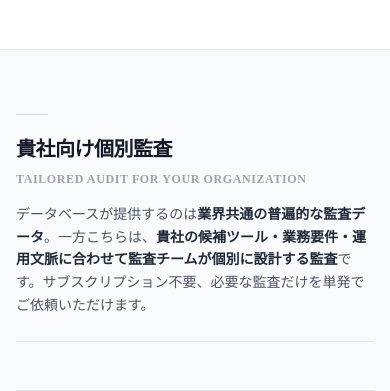
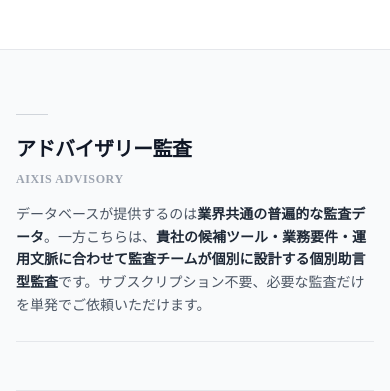
Before and after one commit to Aixis-official/Aixis-, a FastAPI app: template src/aixis_web/templates/public/pricing.html in a window 390 px wide. Shown: the part 2918-3309 px from the top of the page. Run offline with FastAPI, Linux system fonts and the light colour scheme; the template is opened without the code that fills it, so the values that code supplies are empty; parts of the project's set-up code (start-up, migrations or seed data) failed here and were passed over; some libraries are stand-ins or nearby versions; some web fonts are replaced.

Commit message:
Rename to Aixis Advisory, hide EN switcher, fix GSC indexing
- Rename "貴社向け個別監査" → "アドバイザリー監査 / Aixis Advisory"
  on landing, pricing, independence, transparency. Positions the
  service as a proper product name, not a descriptor.
- Hide JA/EN language switcher UI in platform base.html (desktop
  nav, mobile drawer, hreflang-en) and disable en_alternate in
  pages.py. Backend /en routes preserved behind Jinja comments so
  the English phase can be re-enabled without rework.
- Mark /en pages noindex,nofollow via base_en.html so Google does
  not surface the half-finished English localization.
- Fix /en landing foundingDate 2024 → 2026-04.
- Add Cache-Control: public, max-age=3600, must-revalidate for
  public HTML pages in SecurityMiddleware so Googlebot always
  revalidates on re-indexing requests (resolves GSC "インデックス
  登録リクエストの送信中に問題が発生しました").
- Bump og:image cache-buster to v=20260412 so social/search
  crawlers refetch the fresh OGP image.

Co-Authored-By: Claude Opus 4.6 <noreply@anthropic.com>

```diff
--- a/src/aixis_web/app.py
+++ b/src/aixis_web/app.py
@@ -229,6 +229,13 @@ class SecurityMiddleware(BaseHTTPMiddleware):
             # Prevent browser caching of authenticated API responses
             response.headers["Cache-Control"] = "no-store, no-cache, must-revalidate"
             response.headers["Pragma"] = "no-cache"
+        elif not path.startswith(("/admin", "/dashboard", "/mypage", "/login", "/logout", "/reset-password", "/forgot-password", "/invite", "/api")):
+            # Public HTML pages — short CDN cache with must-revalidate so Googlebot
+            # always re-validates freshness on re-indexing requests, but human users
+            # still benefit from 1-hour edge caching.
+            response.headers.setdefault(
+                "Cache-Control", "public, max-age=3600, must-revalidate"
+            )
 
         # --- CSRF cookie (set on every response if not already present) ---
         if _CSRF_COOKIE not in request.cookies:
--- a/src/aixis_web/templates/base.html
+++ b/src/aixis_web/templates/base.html
@@ -28,7 +28,9 @@
     {% block canonical %}{% endblock %}
     <link rel="alternate" hreflang="ja" href="https://platform.aixis.jp{{ request.path }}">
     <link rel="alternate" hreflang="x-default" href="https://platform.aixis.jp{{ request.path }}">
-    {% if en_alternate %}<link rel="alternate" hreflang="en" href="https://platform.aixis.jp{{ en_alternate }}">{% endif %}
+    {# English localization is currently disabled. Re-enable by restoring en_alternate context in pages.py.
+       {% if en_alternate %}<link rel="alternate" hreflang="en" href="https://platform.aixis.jp{{ en_alternate }}">{% endif %}
+    #}
     <!-- OGP -->
     <meta property="og:site_name" content="株式会社Aixis">
     <meta property="og:locale" content="ja_JP">
@@ -37,7 +39,7 @@
     <meta property="og:type" content="website">
     <meta property="og:url" content="https://platform.aixis.jp{{ request.path }}">
     <meta property="og:description" content="Aixis（アイクシス） — AIツールを独立した5軸監査で定量評価。企業のAIツール選定をデータで支援する独立系AI監査プラットフォーム。">
-    <meta property="og:image" content="https://platform.aixis.jp/static/img/og/aixis-platform-ogp.png">
+    <meta property="og:image" content="https://platform.aixis.jp/static/img/og/aixis-platform-ogp.png?v=20260412">
     <meta property="og:image:alt" content="Aixis AI監査プラットフォーム — 独立した5軸でAIを監査する。">
     <meta property="og:image:type" content="image/png">
     <meta property="og:image:width" content="1200">
@@ -45,7 +47,7 @@
     <meta name="twitter:card" content="summary_large_image">
     <meta name="twitter:title" content="{{ title | default('Aixis') }} - Aixis AI監査プラットフォーム">
     <meta name="twitter:description" content="Aixis（アイクシス） — AIツールを独立した5軸監査で定量評価。企業のAIツール選定をデータで支援。">
-    <meta name="twitter:image" content="https://platform.aixis.jp/static/img/og/aixis-platform-ogp.png">
+    <meta name="twitter:image" content="https://platform.aixis.jp/static/img/og/aixis-platform-ogp.png?v=20260412">
     <meta name="twitter:image:alt" content="Aixis AI監査プラットフォーム — 独立した5軸でAIを監査する。">
     {% endblock %}
     {% block structured_data %}{% endblock %}
@@ -200,6 +202,7 @@
                 <div class="flex items-center gap-2">
                     <!-- Auth links (desktop) -->
                     <div class="hidden md:flex items-center gap-2">
+                        {# English localization is currently disabled — UI hidden, backend routes preserved.
                         {% if en_alternate %}
                         <a href="{{ en_alternate }}"
                            class="px-2.5 py-1.5 text-[11px] font-semibold tracking-[0.1em] uppercase text-gray-500 hover:text-gray-900 border border-gray-200 hover:border-gray-400 rounded-sm transition-colors duration-150"
@@ -209,6 +212,7 @@
                             EN
                         </a>
                         {% endif %}
+                        #}
                         {% if user %}
                         <a href="{% if user.role in ('admin', 'analyst', 'auditor') %}/dashboard{% else %}/mypage{% endif %}"
                            class="px-4 py-1.5 text-sm font-semibold text-white bg-aixis-500 hover:bg-aixis-600 rounded-lg shadow-sm transition-all duration-150">
@@ -308,6 +312,7 @@
                 監査プロトコル
             </a>
 
+            {# English localization is currently disabled — mobile drawer UI hidden, backend routes preserved.
             {% if en_alternate %}
             <div class="mx-3 mt-4 pt-4 border-t border-gray-200">
                 <a href="{{ en_alternate }}"
@@ -318,6 +323,7 @@
                 </a>
             </div>
             {% endif %}
+            #}
 
             <!-- Auth section -->
             <div class="mx-3 mt-4 pt-4 border-t border-gray-200">
--- a/src/aixis_web/templates/public/en/base_en.html
+++ b/src/aixis_web/templates/public/en/base_en.html
@@ -4,7 +4,8 @@
     <meta charset="UTF-8">
     <meta name="viewport" content="width=device-width, initial-scale=1.0, maximum-scale=5.0">
     <meta name="author" content="Aixis">
-    {% block meta_robots %}<meta name="robots" content="index, follow, max-image-preview:large, max-snippet:-1, max-video-preview:-1">{% endblock %}
+    {# English pages are temporarily behind noindex until the full English localization phase ships. #}
+    {% block meta_robots %}<meta name="robots" content="noindex, nofollow">{% endblock %}
     {% block meta_description %}{% endblock %}
     {% block page_title_tag %}<title>{{ title | default("Aixis") }} — Independent AI Audit Platform</title>{% endblock %}
 
@@ -77,7 +78,9 @@
                     </a>
                 </div>
                 <div class="flex items-center gap-3">
+                    {# English localization is currently disabled site-wide — 日本語 switcher hidden for consistency.
                     <a href="{{ ja_alternate | default('/') }}" class="text-xs text-gray-500 hover:text-gray-900 tracking-wide" lang="ja" hreflang="ja">日本語</a>
+                    #}
                 </div>
             </div>
         </div>
--- a/src/aixis_web/templates/public/en/landing.html
+++ b/src/aixis_web/templates/public/en/landing.html
@@ -17,7 +17,7 @@
 
 {% block structured_data %}
 <script type="application/ld+json">
-{"@context":"https://schema.org","@type":"Organization","name":"Aixis","alternateName":"株式会社Aixis","url":"https://aixis.jp/","logo":"https://platform.aixis.jp/static/img/Aixis-logo-final.png","description":"Independent AI audit platform for the Japanese enterprise market.","foundingDate":"2024","areaServed":"JP","sameAs":["https://platform.aixis.jp/"]}
+{"@context":"https://schema.org","@type":"Organization","name":"Aixis","alternateName":"株式会社Aixis","url":"https://aixis.jp/","logo":"https://platform.aixis.jp/static/img/Aixis-logo-final.png","description":"Independent AI audit platform for the Japanese enterprise market.","foundingDate":"2026-04","areaServed":"JP","sameAs":["https://platform.aixis.jp/"]}
 </script>
 {% endblock %}
 
--- a/src/aixis_web/templates/public/independence.html
+++ b/src/aixis_web/templates/public/independence.html
@@ -199,7 +199,7 @@
                         評価対象のベンダーから紹介手数料、広告費、掲載料、その他いかなる名目の報酬も受け取りません。
                     </p>
                     <p class="mt-4 text-xs text-slate-500">
-                        収益源は、普遍的な監査データへのサブスクリプション契約と、貴社向け個別監査の受託のみです。
+                        収益源は、普遍的な監査データへのサブスクリプション契約と、アドバイザリー監査の受託のみです。
                     </p>
                 </div>
             </div>
--- a/src/aixis_web/templates/public/pricing.html
+++ b/src/aixis_web/templates/public/pricing.html
@@ -3,7 +3,7 @@
 {% set page_bg = 'page-bg-pure-white' %}
 
 {% block meta_description %}
-<meta name="description" content="Aixis AI監査プラットフォームの料金プラン。業界横断の普遍的な監査データに常時アクセスできるサブスクリプションと、貴社固有の文脈に合わせて個別設計する監査の両方をご用意。14日間無料トライアルあり。">
+<meta name="description" content="Aixis AI監査プラットフォームの料金プラン。業界横断の普遍的な監査データに常時アクセスできるサブスクリプションと、貴社固有の文脈に合わせて個別設計するアドバイザリー監査の両方をご用意。14日間無料トライアルあり。">
 {% endblock %}
 
 {% block meta_keywords %}
@@ -285,9 +285,9 @@
     <div class="max-w-4xl mx-auto px-4 sm:px-6 lg:px-8 py-16 sm:py-20">
         <div class="section-line"></div>
         <div class="mb-12">
-            <h2 class="text-xl sm:text-2xl font-bold font-serif text-gray-900 tracking-tight">貴社向け個別監査</h2>
-            <p class="mt-2 text-xs font-semibold text-gray-400 uppercase tracking-wider font-serif">Tailored Audit for Your Organization</p>
-            <p class="mt-4 text-sm text-gray-600 max-w-2xl leading-relaxed">データベースが提供するのは<strong class="text-gray-800">業界共通の普遍的な監査データ</strong>。一方こちらは、<strong class="text-gray-800">貴社の候補ツール・業務要件・運用文脈に合わせて監査チームが個別に設計する監査</strong>です。サブスクリプション不要、必要な監査だけを単発でご依頼いただけます。</p>
+            <h2 class="text-xl sm:text-2xl font-bold font-serif text-gray-900 tracking-tight">アドバイザリー監査</h2>
+            <p class="mt-2 text-xs font-semibold text-gray-400 uppercase tracking-wider font-serif">Aixis Advisory</p>
+            <p class="mt-4 text-sm text-gray-600 max-w-2xl leading-relaxed">データベースが提供するのは<strong class="text-gray-800">業界共通の普遍的な監査データ</strong>。一方こちらは、<strong class="text-gray-800">貴社の候補ツール・業務要件・運用文脈に合わせて監査チームが個別に設計する個別助言型監査</strong>です。サブスクリプション不要、必要な監査だけを単発でご依頼いただけます。</p>
             <hr class="divider-thin">
         </div>
         <div class="grid grid-cols-1 sm:grid-cols-3 gap-0 border border-gray-200 overflow-hidden">
--- a/src/aixis_web/templates/public/transparency.html
+++ b/src/aixis_web/templates/public/transparency.html
@@ -168,7 +168,7 @@
                 <span class="text-blue-500 shrink-0 mt-0.5 font-bold">2.</span>
                 <div>
                     <span class="font-bold text-gray-900">収益源の限定と公開</span>
-                    <p class="mt-1 text-gray-600">収益はユーザー組織からのサブスクリプション契約（普遍的な監査データの提供）と、貴社向け個別監査の受託に限定されます。収益モデルは常に公開され、変更がある場合は事前に告知します。</p>
+                    <p class="mt-1 text-gray-600">収益はユーザー組織からのサブスクリプション契約（普遍的な監査データの提供）と、アドバイザリー監査の受託に限定されます。収益モデルは常に公開され、変更がある場合は事前に告知します。</p>
                 </div>
             </li>
             <li class="flex items-start gap-3">
```
Also changed, not shown: src/aixis_web/pages.py (+6 -3 lines), src/aixis_web/templates/public/landing.html (+4 -3 lines).
